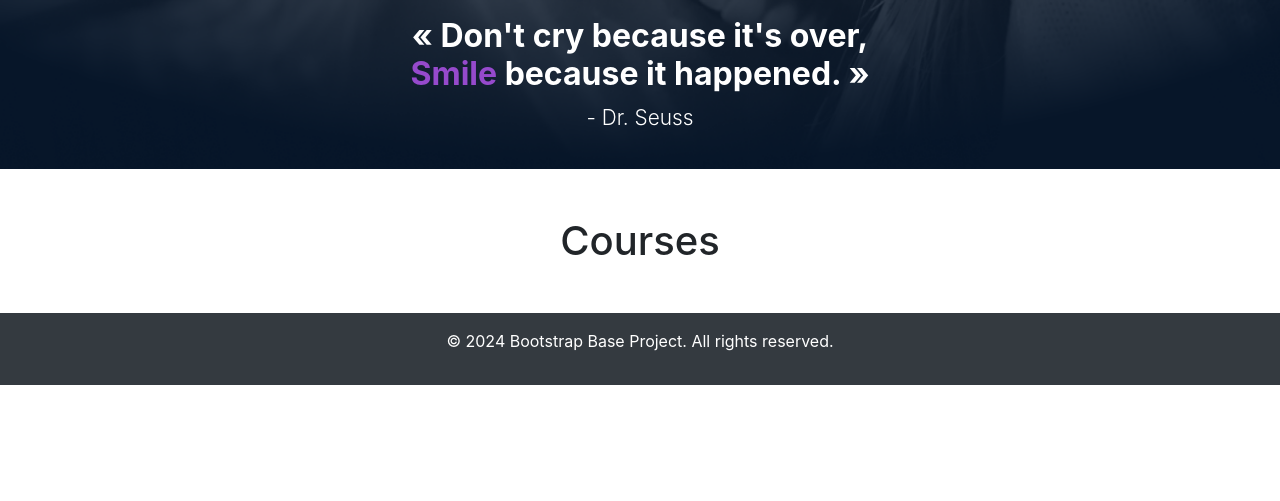
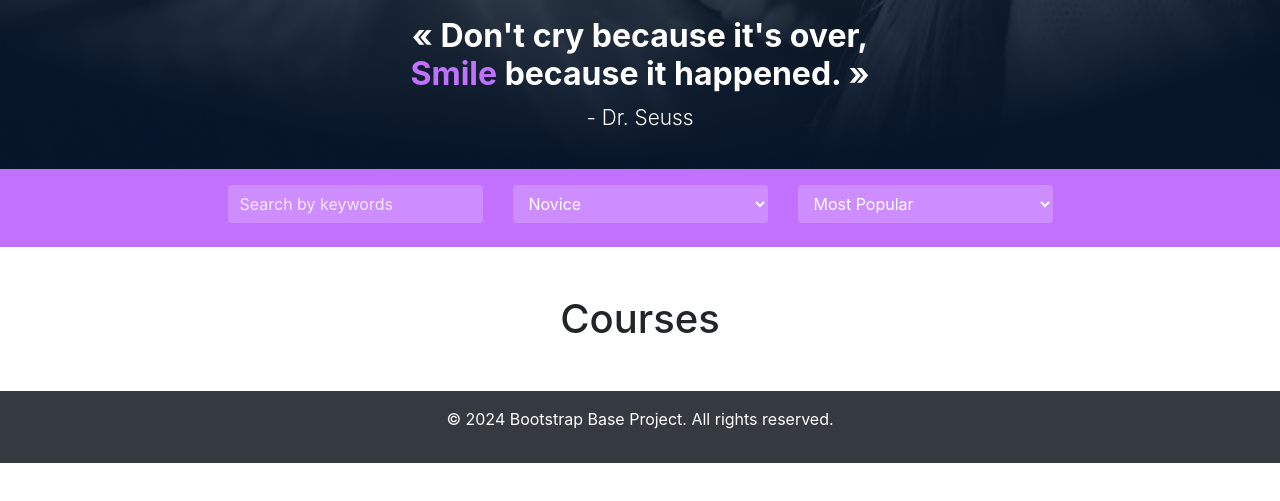
Before and after one commit to manningstinson/atlas-smiling-school, a website: page courses.html in a window 1280 px wide. Shown: the part 51-552 px from the top of the page. Drawn offline with nearby package versions, Linux system fonts and the light colour scheme; files that its build step writes are made by us from their sources.

Commit message:
updated courses.html

```diff
--- a/courses.html
+++ b/courses.html
@@ -62,6 +62,32 @@
       </div>
     </div>
 
+    <section class="search-section py-3">
+      <div class="container text-center">
+        <div class="row justify-content-center">
+          <div class="col-md-3 mb-2">
+            <input
+              type="text"
+              class="form-control"
+              placeholder="Search by keywords"
+            />
+          </div>
+          <div class="col-md-3 mb-2">
+            <select class="form-control">
+              <option value="novice">Novice</option>
+              <!-- Add more options as needed -->
+            </select>
+          </div>
+          <div class="col-md-3 mb-2">
+            <select class="form-control">
+              <option value="most-popular">Most Popular</option>
+              <!-- Add more options as needed -->
+            </select>
+          </div>
+        </div>
+      </div>
+    </section>
+
     <!-- Main Content -->
     <div class="container my-5">
       <h1 class="text-center">Courses</h1>
--- a/scss/styles.scss
+++ b/scss/styles.scss
@@ -59,7 +59,7 @@ html {
 }
 
 .nav-link:hover {
-  color: #964acc !important; /* Text color changes to purple on hover */
+  color: #c271ff !important; /* Text color changes to purple on hover */
 }
 
 .nav-link:hover::after {
@@ -112,7 +112,7 @@ html {
 }
 
 .hero-content .highlight {
-  color: #964acc;
+  color: #c271ff;
 }
 
 .sub-lead {
@@ -123,8 +123,8 @@ html {
 
 .btn-primary {
   color: #fff;
-  background-color: #964acc;
-  border-color: #b847d3;
+  background-color: #c271ff;
+  border-color: #c271ff;
 }
 
 /* Specific styles for courses hero-section */
@@ -135,6 +135,19 @@ html {
 /* Specific styles for full-cover hero-section */
 .hero-section-full-cover {
   height: 100vh; /* Full viewport height */
+}
+
+.search-section {
+  background-color: #c271ff; // Adjust the color to match the screenshot
+  .form-control {
+    background-color: rgba(255, 255, 255, 0.2); // Semi-transparent white
+    color: #fff;
+    border: none;
+    &::placeholder {
+      color: #fff;
+      opacity: 0.8; // Adjust placeholder opacity if needed
+    }
+  }
 }
 
 /* Bootstrap Breakpoints */
```
